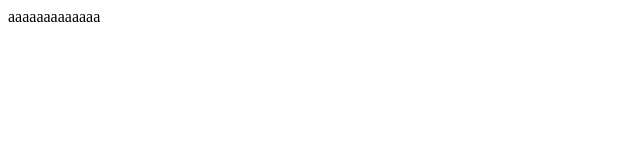
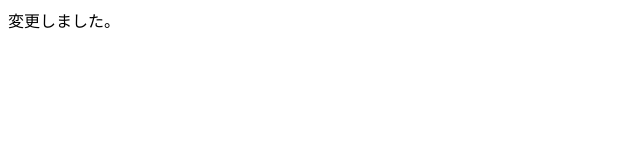
Before and after one commit to masamasasann/html-test, a plain HTML site: page index.html in a window 1280 px wide. Shown: the full height of the page, 0-640 px from the left. Drawn offline with Linux system fonts and the light colour scheme.

Commit message:
真面目に編集しました。close#4

```diff
--- a/index.html
+++ b/index.html
@@ -2,7 +2,7 @@
 <html lang="ja">
 <head>
 <meta charset="utf-8">
-<title>githubテスト</title>
+<title>変更</title>
 <meta name="viewport" content="width=device-width,initial-scale=1.0">
 <link rel="styles" href="css/style.css">
 
@@ -10,6 +10,6 @@
 </head>
 
 <body>
-aaaaaaaaaaaaa
+変更しました。
 </body>
 </html>
```
